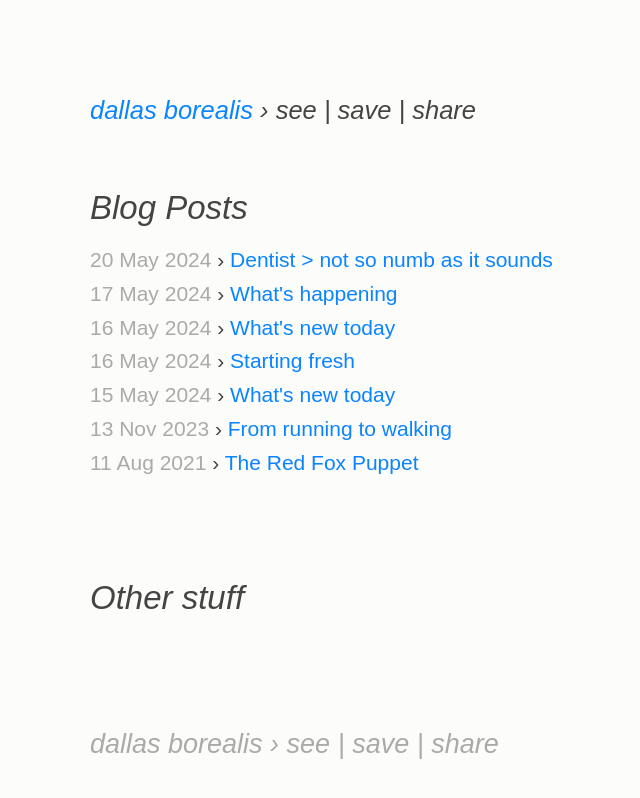
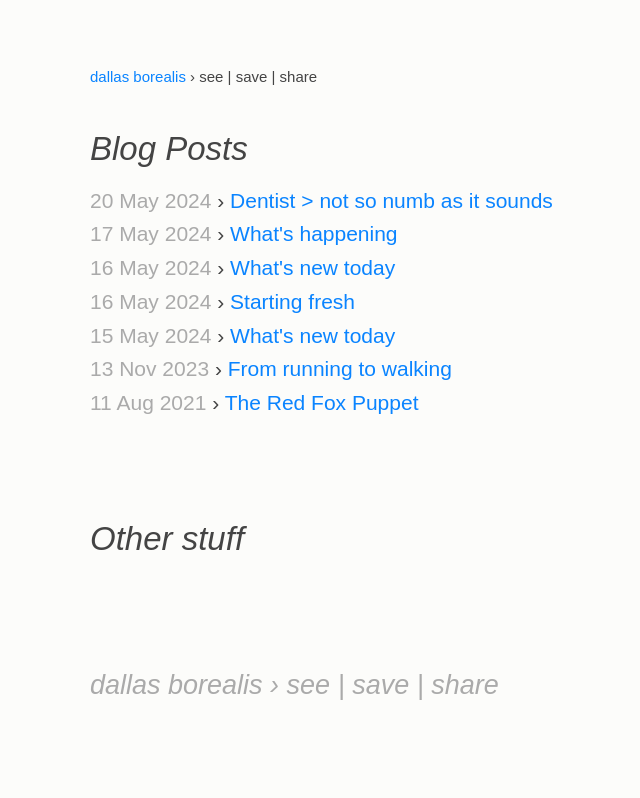
Before and after one commit to dallas-borealis/dallas-borealis.github.io, a Jekyll site: the page built from index.html, in a window 1280 px wide. Shown: the top 798 px of the page, without its empty margins (70-710 px from the left). Built offline with Jekyll 4.4.1, drawn with Linux system fonts in a browser that asks for light colours.

```diff
--- a/_layouts/default.html
+++ b/_layouts/default.html
@@ -8,7 +8,7 @@
 </head>
 <body>
   <article>
-    <h3><a href="/">dallas borealis</a> &#8250; see | save | share</h3>
+    <nav><a href="/">dallas borealis</a> &#8250; see | save | share</nav>
 
       {{ content }}
 
```
